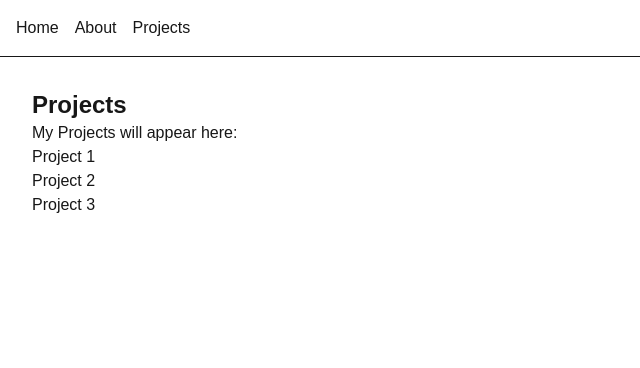
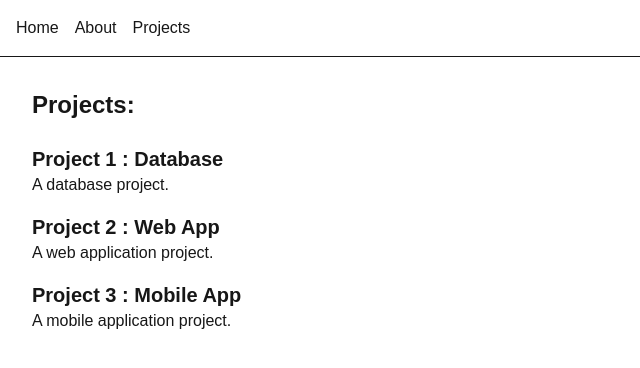
Before and after one commit to eza-alt/DC6-Garcia_YOUR-FIRST-NEXT.JS-APP-Activity, a Next.js app: page /projects in a window 1280 px wide. Shown: the top 368 px of the page, without its empty margins (0-640 px from the left). Built offline with nearby package versions, Linux system fonts and the light colour scheme.

Commit message:
Add projects page

```diff
--- a/app/projects/page.tsx
+++ b/app/projects/page.tsx
@@ -1,14 +1,25 @@
+export const metadata = { title: "Projects | Garcia" };
 
+const projects = [
+  { id: 1, name: "Project 1 : Database", description: "A database project." },
+  { id: 2, name: "Project 2 : Web App", description: "A web application project." },
+  { id: 3, name: "Project 3 : Mobile App", description: "A mobile application project." },
+];
 export default function ProjectsPage() {
   return (
     <main className="p-8">
-      <h1 className="text-2xl font-bold">Projects</h1>
+      <h3 className="text-2xl font-bold">Projects: </h3>
 
-      <h4>My Projects will appear here:</h4>
+      <br />
+      <div>
 
-      <p>Project 1</p>
-      <p>Project 2</p>
-      <p>Project 3</p>
+        {projects.map((project) => (
+          <div key={project.id} className="mb-4">
+            <h2 className="text-xl font-semibold">{project.name}</h2>
+            <p>{project.description}</p>
+          </div>
+        ))}
+     </div>
     </main>
   );
 }
```
